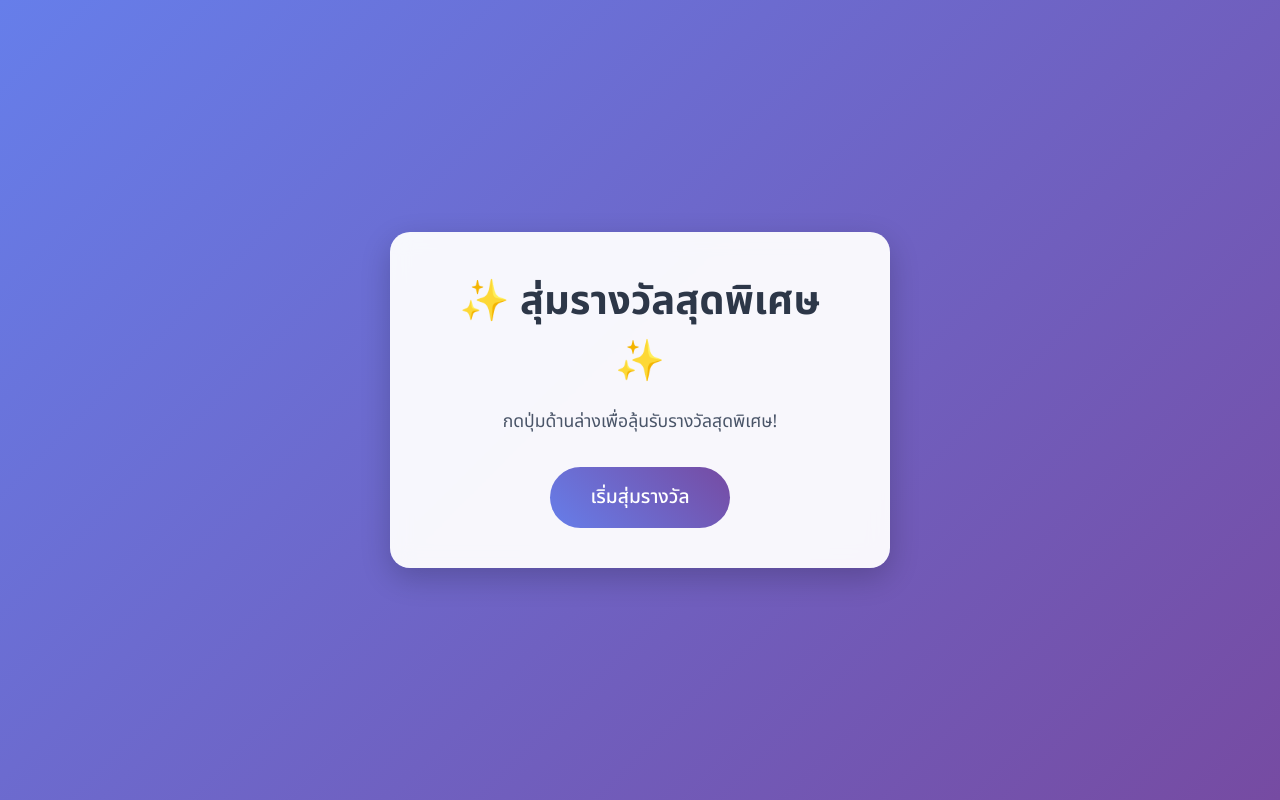
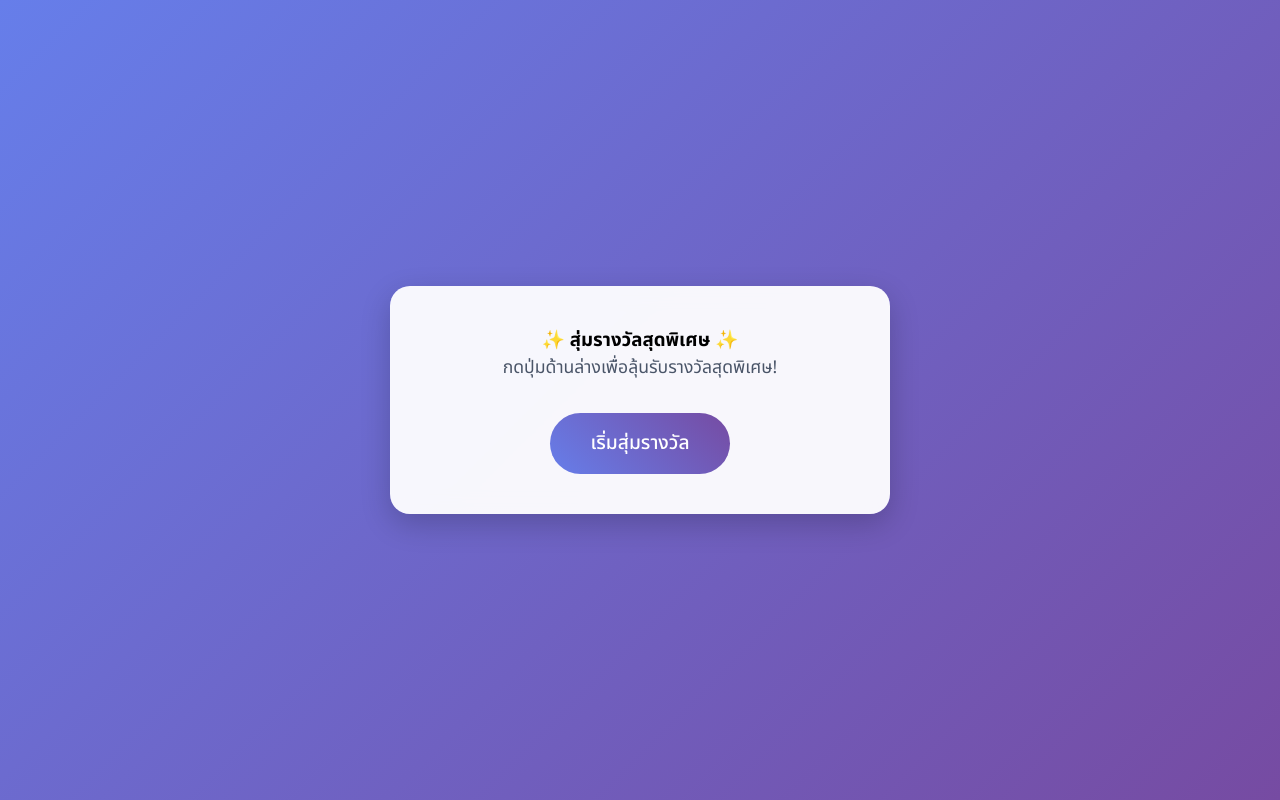
Before and after one commit to nilmat2007/gift, a plain HTML site: page index.html in a window 1280 px wide. Drawn offline with nearby package versions, Linux system fonts and the light colour scheme; some packages are replaced by stand-ins of ours; a script that the page names is missing.

Commit message:
Update index.html

```diff
--- a/index.html
+++ b/index.html
@@ -105,7 +105,7 @@
 </head>
 <body>
   <div class="prize-container animate__animated animate__fadeIn">
-    <h1>✨ สุ่มรางวัลสุดพิเศษ ✨</h1>
+    <h3>✨ สุ่มรางวัลสุดพิเศษ ✨</h3>
     <p>กดปุ่มด้านล่างเพื่อลุ้นรับรางวัลสุดพิเศษ!</p>
     <button class="btn-start" onclick="startDraw()">เริ่มสุ่มรางวัล</button>
     <div id="loading" class="loading-container">
```
